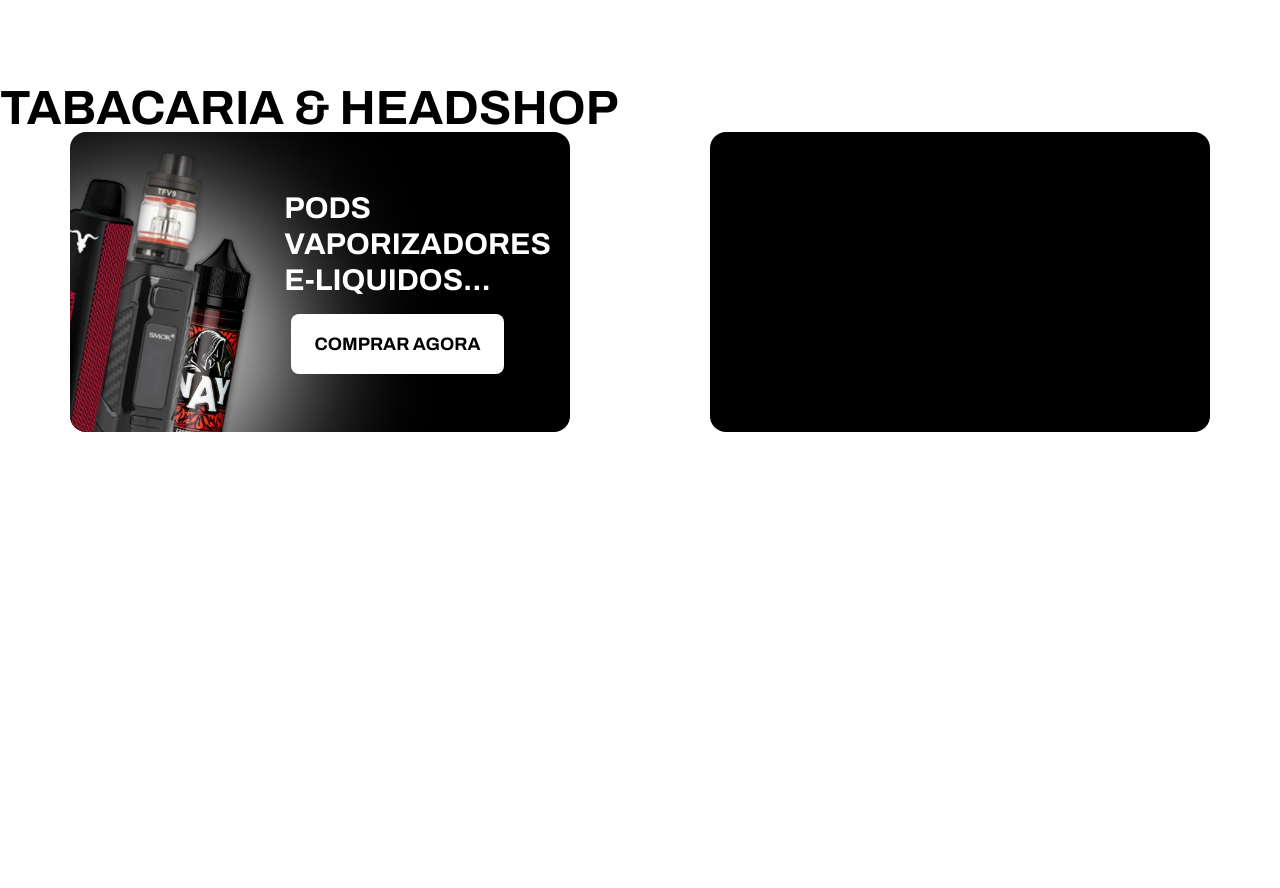
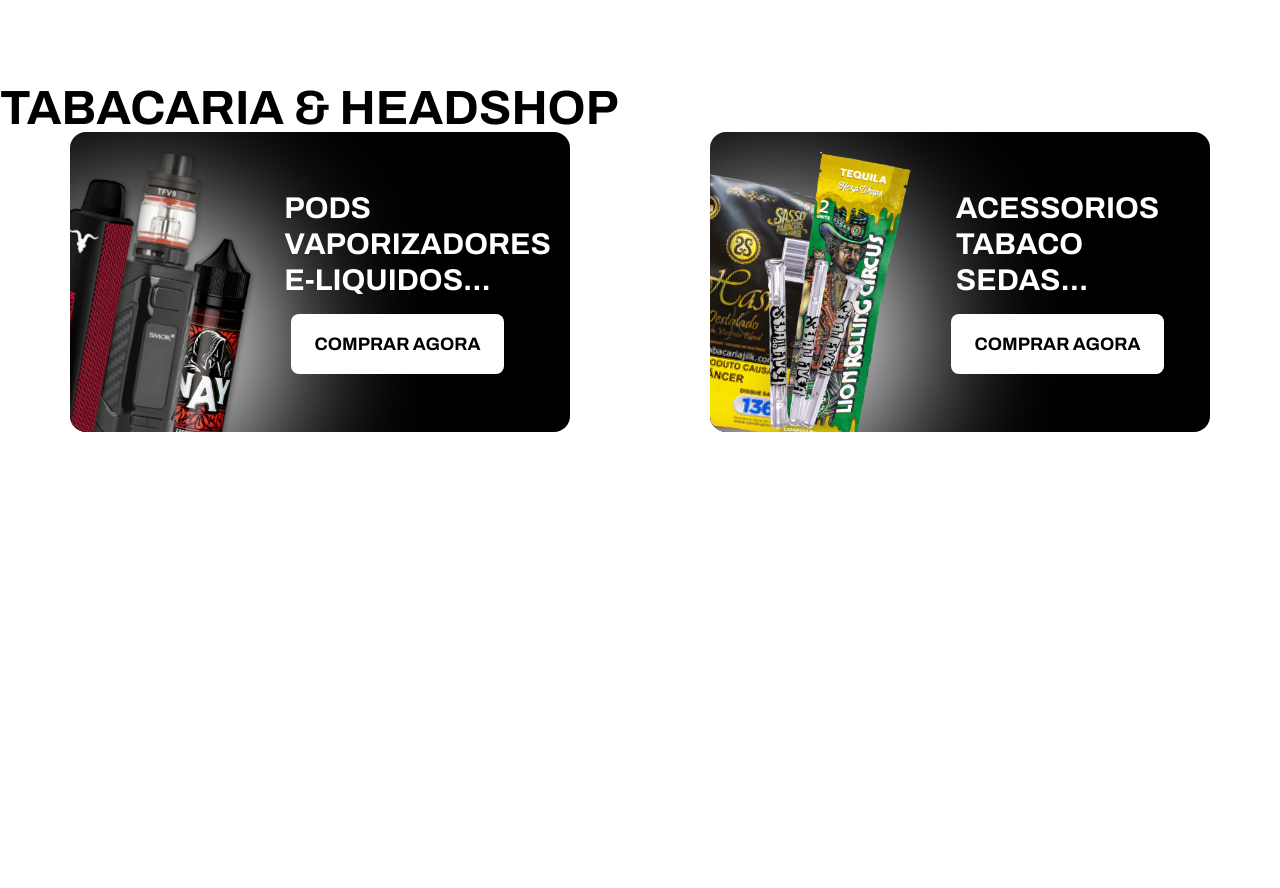
Before and after one commit to rafaellbecom/benditalab, a React (Create React App) app: page / in a window 1280 px wide. Shown: the part 2320-3208 px from the top of the page. Built offline with nearby package versions, Linux system fonts and the light colour scheme.

Commit message:
:sparkles: Add: Banner dinamico item acessorios, /components/Banner.tsx

```diff
--- a/src/components/Banner.tsx
+++ b/src/components/Banner.tsx
@@ -19,7 +19,22 @@
                         </div>
                     </div>
                 </div>
-                <div className="banner-card w-[500px] h-[300px] rounded-[16px] bg-black"></div>
+
+                <div className="banner-card flex flex-row w-[500px] h-[300px] rounded-[16px] bg-black">
+                    <div className="image w-[75%] h-[300px] rounded-bl-[16px] bg-[url('../assets/home/banner/banner02.png')] bg-cover bg-no-repeat bg-center">
+                    </div>
+                    <div className="category-list w-[25%] h-[300px] flex flex-col items-center justify-center">
+                        <ul className="ml-[-180px]">
+                            <li>ACESSORIOS</li>
+                            <li>TABACO</li>
+                            <li>SEDAS...</li>
+                        </ul>
+                        <div className="cta ml-[-180px]">
+                            <button className="mt-4 rounded-[8px] bg-white  px-6 py-3 text-[18px] text-black font-bold">COMPRAR AGORA</button>
+                        </div>
+                    </div>
+                </div>
+
             </div>
         </section>
     )
```
